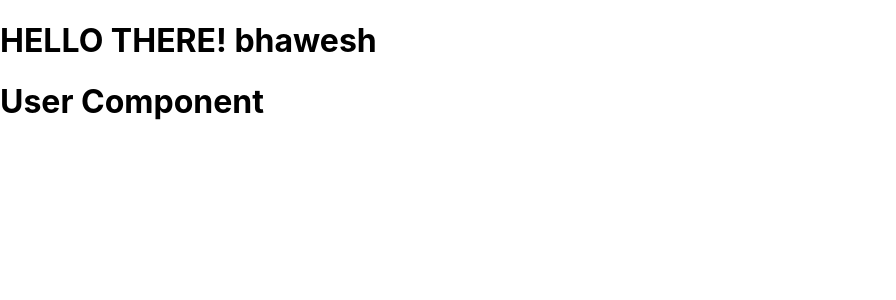
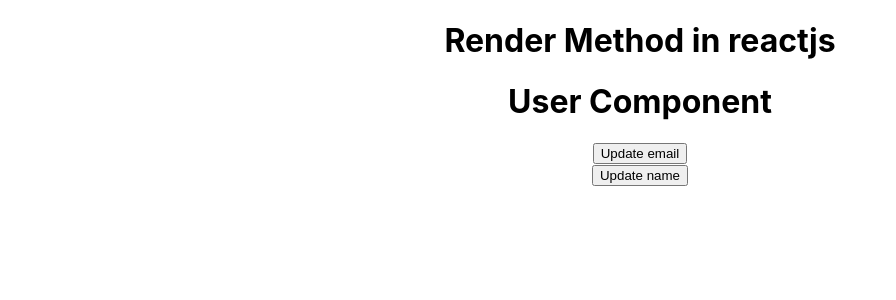
Before and after one commit to Bhaweshkiwitech/Reactjs_tutotrial-, a React (Create React App) app in the folder reactjstut01/: page / in a window 1280 px wide. Shown: the top 300 px of the page, without its empty margins (0-896 px from the left). Built offline with nearby package versions, Linux system fonts and the light colour scheme.

Commit message:
render method in reactjs

```diff
--- a/reactjstut01/src/App.js
+++ b/reactjstut01/src/App.js
@@ -1,19 +1,16 @@
-import PropTypes from "prop-types";
-import React, { Component } from "react";
+import React from "react";
 import User from "./User";
-export default class extends Component {
-  constructor() {
-    super(); //we use super because we use parent class Component (hindi me component ka use karne ke liye ham super() call karte hai)
-    this.state = { data: "bhawesh" };
-    //never call API in constructor
-  }
+import './App.css'
 
-  render() {
-    return (
-      <div>
-        <h1>HELLO THERE! {this.state.data}</h1>
-        <User />
-      </div>
-    );
-  }
+function App() {
+  const[ name,setName]=React.useState("Devesh")
+  return (
+    <div className="App">
+      <h1>Render Method in reactjs</h1>
+      <User name ={name}/>
+      <button onClick={()=>setName("Bhawesh")}>Update name</button>
+    </div>
+  );
 }
+
+export default App;
--- a/reactjstut01/src/User.js
+++ b/reactjstut01/src/User.js
@@ -1,10 +1,20 @@
 import React, { Component } from 'react';
 
 class User extends Component {
+    constructor(){
+        super()
+        this.state={
+            email:'bp@1234'
+        }
+
+    }
     render() {
+        console.log('render method', this.state.email)
         return (
+
             <div>
                 <h1>User Component </h1>
+                <button onClick={()=>this.setState({email:'dp@1234'})}>Update email</button>
             </div>
         );
     }
```
